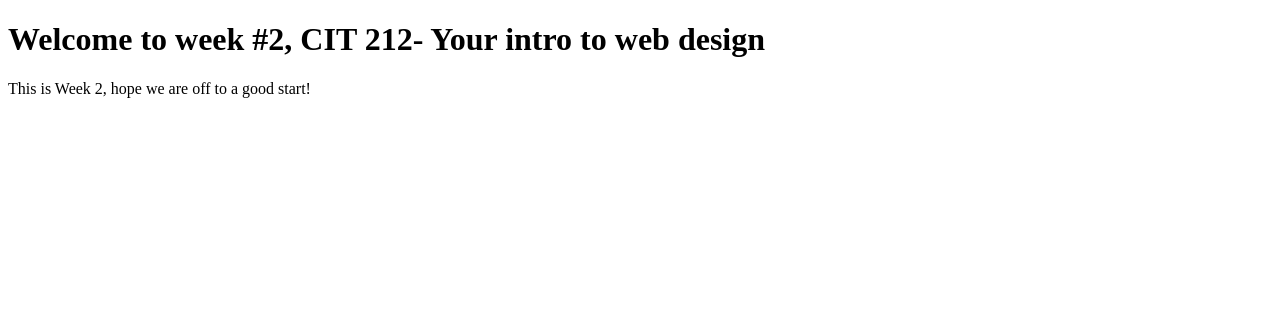
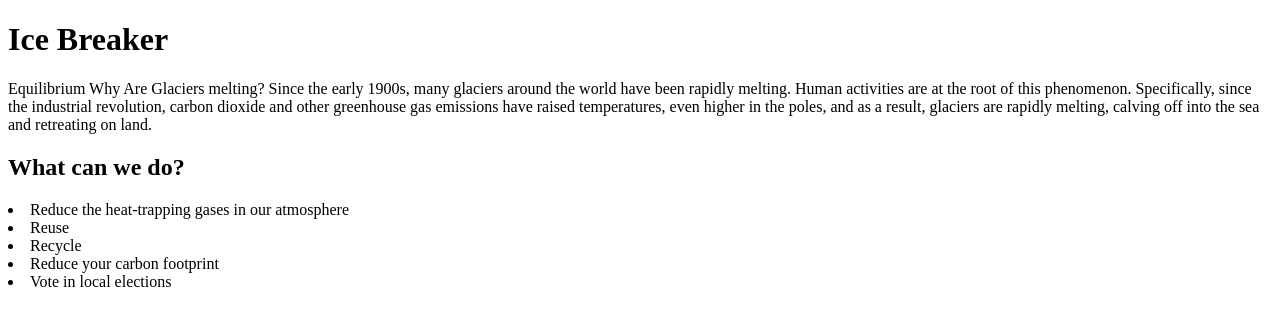
Before and after one commit to Zteeples/Break-The-Ice, a plain HTML site: page index.html in a window 1280 px wide. Drawn offline with Linux system fonts and the light colour scheme.

Commit message:
Update index.html

```diff
--- a/index.html
+++ b/index.html
@@ -3,15 +3,26 @@
 <head>
     <meta charset="UTF-8">
     <meta name="viewport" content="width=device-width, initial-scale=1.0">
-    <title>Review</title>
+    <title>Ice Breaker Assignment</title>
 </head>
 <body>
-    <div>
-        <h1>Welcome to week #2, CIT 212- Your intro to web design</h1>
+    <h1>Ice Breaker</h1>
         <p>
-            This is Week 2, hope we are off to a good start!
+            Equilibrium
+            Why Are Glaciers melting?
+
+            Since the early 1900s, many glaciers around the world have been rapidly melting. Human activities are at the root of this phenomenon. Specifically, since the industrial revolution, carbon dioxide and other greenhouse gas emissions have raised temperatures, even higher in the poles, and as a result, glaciers are rapidly melting, calving off into the sea and retreating on land.
         </p>
-    </div>
+    <h2>
+        What can we do?
+    </h2>
+        <p>
+            <li>Reduce the heat-trapping gases in our atmosphere</li>
+            <li>Reuse</li>
+            <li>Recycle</li>
+            <li>Reduce your carbon footprint</li>
+            <li>Vote in local elections</li>
+        </p>
 
 </body>
 </html>
```
